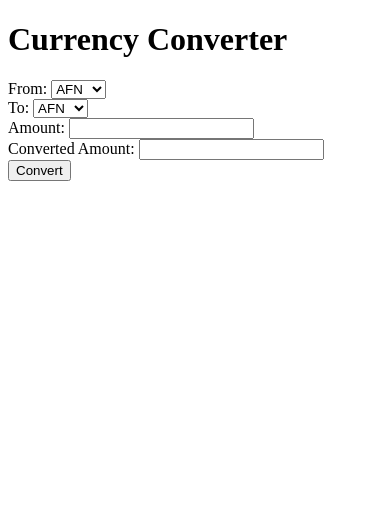
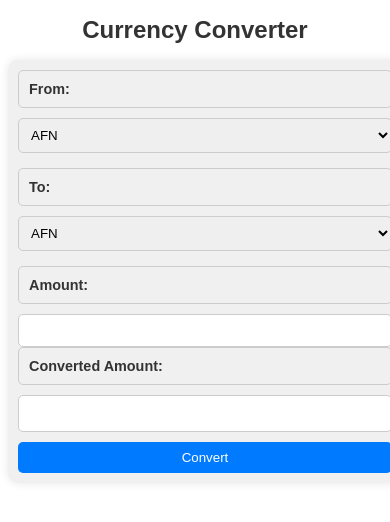
Before and after one commit to IsraelDavid1/API_convert_currencies, a Django app: page / in a window 390 px wide. Shown: the top 522 px of the page. Run offline with Django 5.2, Linux system fonts and the light colour scheme.

Commit message:
css finished
version 1.0

css created and made responsive

```diff
--- a/currency_converter/currency_converter/settings.py
+++ b/currency_converter/currency_converter/settings.py
@@ -9,7 +9,7 @@ https://docs.djangoproject.com/en/5.1/topics/settings/
 For the full list of settings and their values, see
 https://docs.djangoproject.com/en/5.1/ref/settings/
 """
-
+import os
 from pathlib import Path
 
 # Build paths inside the project like this: BASE_DIR / 'subdir'.
@@ -118,6 +118,10 @@ USE_TZ = True
 
 STATIC_URL = 'static/'
 
+STATICFILES_DIRS = [
+    os.path.join(BASE_DIR, 'static'),
+]
+
 # Default primary key field type
 # https://docs.djangoproject.com/en/5.1/ref/settings/#default-auto-field
 
--- /dev/null
+++ b/currency_converter/static/css/home.css
@@ -0,0 +1,82 @@
+body {
+    background-color: white;
+    font-family: Arial, sans-serif;
+    color: #333;
+}
+
+h1 {
+    text-align: center;
+}
+
+#conversionForm {
+    width: 100%;
+    max-width: 600px;
+    margin: 0 auto;
+    padding: 20px;
+    background-color: #f0f0f0;
+    border-radius: 10px;
+    box-shadow: 0 0 10px rgba(0, 0, 0, 0.1);
+}
+
+#conversionForm div {
+    margin-bottom: 15px;
+}
+
+label {
+    display: block;
+    margin-bottom: 5px;
+    font-weight: bold;
+}
+
+select, input[type="number"], input[type="text"], button {
+    width: 100%;
+    padding: 10px;
+    border: 1px solid #ccc;
+    border-radius: 5px;
+    box-sizing: border-box;
+}
+
+button {
+    background-color: #007bff;
+    color: white;
+    border: none;
+    cursor: pointer;
+    transition: background-color 0.3s ease;
+}
+
+button:hover {
+    background-color: #0056b3;
+}
+
+#result {
+    text-align: center;
+    margin-top: 20px;
+    border-top: 10px;
+}
+
+label, input#convertedAmount {
+    width: 100%;
+    box-sizing: border-box;
+    margin-bottom: 10px;
+    padding: 10px;
+    border: 1px solid #ccc;
+    border-radius: 5px;
+}
+
+@media (max-width: 600px) {
+    #conversionForm {
+        padding: 10px;
+    }
+
+    select, input[type="number"], input[type="text"], button {
+        padding: 8px;
+    }
+
+    h1 {
+        font-size: 1.5em;
+    }
+
+    label {
+        font-size: 0.9em;
+    }
+}
--- a/currency_converter/templates/home.html
+++ b/currency_converter/templates/home.html
@@ -1,8 +1,10 @@
 <!DOCTYPE html>
 <html lang="en">
 <head>
+    {% load static %}
     <meta charset="UTF-8">
     <meta name="viewport" content="width=device-width, initial-scale=1.0">
+    <link rel="stylesheet" type="text/css" href="{% static 'css/home.css' %}" media="screen" />
     <title>Currency Converter</title>
 </head>
 <body>
```
Also changed, not shown: README.md.
